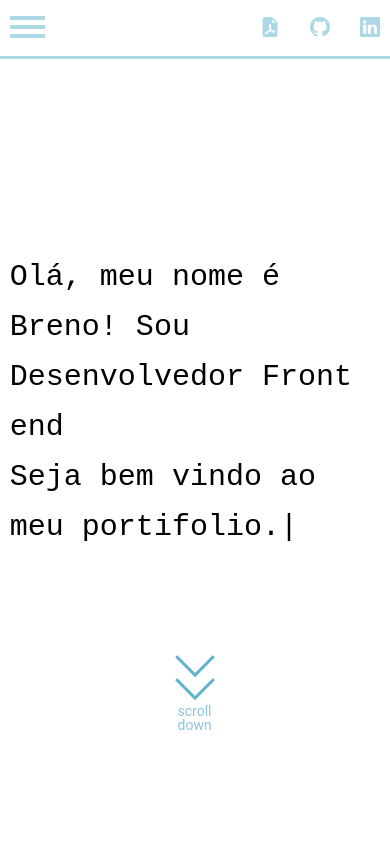
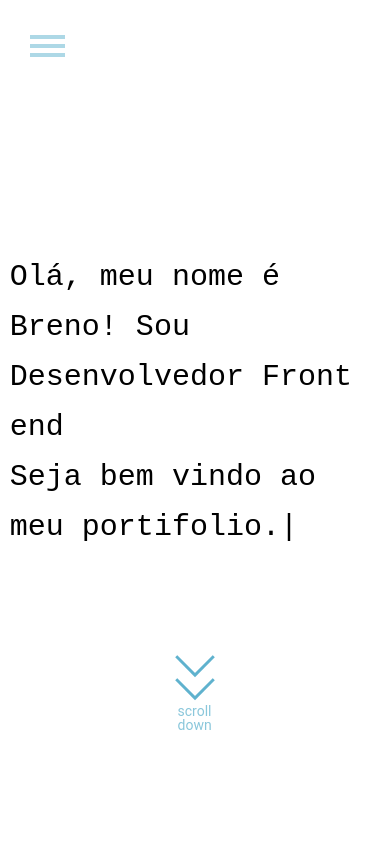
Before and after one commit to breno-Ferrari/PortifolioV2, a Next.js app: page / in a window 390 px wide. Shown: the top 844 px of the page. Built offline with nearby package versions, Linux system fonts and the light colour scheme.

Commit message:
Ajustes links e navbar mobile

```diff
--- a/pages/index.jsx
+++ b/pages/index.jsx
@@ -7,11 +7,13 @@ import Projetos from "../src/components/Projetos/projetos";
 import Tecnologias from "../src/components/Tecnologias/tecnologias";
 import Footer from "../src/components/Footer/footer";
 import NavBar from "../src/components/NavBar/navBar";
+import NavBarMobile from "../src/components/NavBarMobile/navBarMobile";
 import AboutMe from "../src/components/AboutMe/aboutMe";
 export default function Home() {
   return (
     <>
-      <NavBar />
+      {/* <NavBar /> */}
+      <NavBarMobile />
       <Header />
       <AboutMe />
       <Tecnologias />
--- a/src/components/Link/link.jsx
+++ b/src/components/Link/link.jsx
@@ -2,10 +2,10 @@ import NextLink from "next/link";
 import style from "./link.module.scss"
 
 
-export default function Link({children, href, ...props}){
+export default function Link({children, href, download, ...props}){
     return(
-        <NextLink href={href} passHref>
-            <a {...props} className={style.link}>{children}</a>
+        <NextLink href={href}>
+            <a className={style.link} {...props}>{children}</a>
         </NextLink>
     )
 }
--- a/src/components/NavBar/NavBar.module.scss
+++ b/src/components/NavBar/NavBar.module.scss
@@ -5,11 +5,10 @@
   position: fixed;
   top: 0;
   left: 50%;
-  transform: translateX(-50%);
+  // transform: translateX(-50%);
   background-color: #fff;
   width: 100%;
   height: 60px;
-  z-index: 2;
 
   &__align{
     display: flex;
--- a/src/components/NavBar/navBar.jsx
+++ b/src/components/NavBar/navBar.jsx
@@ -64,7 +64,6 @@ export default function NavBar() {
                 <a href="/files/CV_BrenoVelosaFerrari.pdf " target="_blank" rel="noopener noreferrer" className={styles.container__align__itens__right__linkedin} alt="Download do curriculo em PDF" download><BsFillFileEarmarkPdfFill /></a>
                 <a href="https://bit.ly/3q4s0oL" target="_blank" rel="noreferrer" className={styles.container__align__itens__right__github} alt="Link para o gitHub"><BsGithub /></a>
                 <a href="https://bit.ly/3cIuTZe" target="_blank" rel="noreferrer" className={styles.container__align__itens__right__linkedin} alt="Link para o linkedin"><BsLinkedin /></a>
-
             </div>
 
           </div>
--- /dev/null
+++ b/src/components/NavBarMobile/bars/bars.jsx
@@ -0,0 +1,26 @@
+import React from "react";
+import { useEffect, useLayoutEffect, useRef } from "react"
+import styles from "./bars.module.scss"
+
+
+
+export default function BarsMenu({...props}) {
+    const ref1 = useRef(null);
+    const ref2 = useRef(null)
+    const ref3 = useRef(null)
+
+    const CreateX = () =>{
+      ref1.current?.classList.toggle(`${styles.container__change__bar1}`)
+      ref2.current?.classList.toggle(`${styles.container__change__bar2}`)
+      ref3.current?.classList.toggle(`${styles.container__change__bar3}`)
+    }
+
+    return (
+      <div className={styles.container} onClick={CreateX} {...props}>
+        <div className={styles.bar1} ref={ref1}></div>
+        <div className={styles.bar2} ref={ref2}></div>
+        <div className={styles.bar3} ref={ref3}></div>
+      </div>
+    )
+
+  }
--- /dev/null
+++ b/src/components/NavBarMobile/bars/bars.module.scss
@@ -0,0 +1,32 @@
+.container{
+  display: inline-block;
+  cursor: pointer;
+  &__change{
+    &__bar1{
+      transform: rotate(-45deg) translate(-8px, 7px);
+    }
+    &__bar2{
+      opacity: 0;
+    }
+    &__bar3{
+      transform: rotate(45deg) translate(-6px, -6px);
+    }
+  }
+  .bar1, .bar2, .bar3 {
+    width: 35px;
+    height: 4px;
+    background-color: hsl(195, 53%, 79%);
+    margin: 5px 0;
+    transition: 0.4s;
+  }
+  &:visited{
+    .bar1, .bar2, .bar3 {
+      width: 35px;
+      height: 4px;
+      background-color: hsl(195, 53%, 59%);
+      margin: 5px 0;
+      transition: 0.4s;
+    }
+
+  }
+}
--- /dev/null
+++ b/src/components/NavBarMobile/const.jsx
@@ -0,0 +1,9 @@
+const NavTextMobile = [
+    { value: 'Sobre Mim',href:"#header" ,download:false},
+    { value: 'Tecnologias',href:"#tecnologias" ,download:false},
+    { value: 'Projetos',href:"#projetos" ,download:false},
+    { value: 'Download Curriculo',href:"/files/CV_BrenoVelosaFerrari.pdf" ,download:true},
+    { value: 'Github',href:"https://bit.ly/3q4s0oL" ,download:false},
+    { value: 'Linkedin',href:"https://bit.ly/3cIuTZe" ,download:false},
+  ];
+  export default NavTextMobile;
--- /dev/null
+++ b/src/components/NavBarMobile/navBarMobile.jsx
@@ -0,0 +1,55 @@
+import styles from "./navBarMobile.module.scss"
+import BarsMenu from "./bars/bars"
+import { useState ,useRef} from "react";
+import NavTextMobile from "./const"
+import Link from "../Link/link"
+
+export default function NavBarMobile() {
+    const [menu,setMenu] = useState(true);
+    const ref = useRef(new Array(NavTextMobile.length));
+
+    function activeMenu(){
+        let body = document.querySelector("body");
+        if(menu === true){
+            setMenu(false)
+            body.style.overflow = "hidden";
+        }else{
+            setMenu(true)
+            body.style.overflow = "scroll";
+        }
+    }
+
+    return (
+        <section className={styles.container}>
+            <nav className={styles.container__navBar}>
+                <div className={menu===true ? styles.container__navBar__burguer :styles.container__navBar__burguerActive} onClick={activeMenu} >
+                    <BarsMenu />
+                </div>
+                <div className={menu===true ? styles.container__navBar__sideMenu :styles.container__navBar__sideMenuActive}>
+                    <ul className={styles.container__navBar__sideMenuActive__list}>
+                        <div className={styles.container__navBar__sideMenuActive__list__burguer} onClick={activeMenu} >
+                            <BarsMenu />
+                        </div>
+                        {
+                        NavTextMobile.map((item,i)=>(
+                            <li className={styles.container__navBar__sideMenuActive__list__item} key={i} ref={(el) => (ref.current[i] = el)}>
+                                {item.download === true ?
+                                <Link href={item.href} download onClick={activeMenu}>
+                                    {item.value}
+                                </Link>
+                                :
+                                <Link href={item.href} onClick={activeMenu}>
+                                    {item.value}
+                                </Link>
+                                }
+
+                            </li>
+                        ))
+                        }
+                    </ul>
+                </div>
+            </nav>
+        </section>
+
+    )
+}
--- /dev/null
+++ b/src/components/NavBarMobile/navBarMobile.module.scss
@@ -0,0 +1,59 @@
+.container{
+  display: flex;
+  align-items: flex-start;
+  flex-direction: row;
+  position: fixed;
+  z-index: 3;
+  width: 100%;
+  // overflow: auto;
+  &__navBar{
+    width: 100%;
+    padding: 0px 30px;
+    transition: all 0.5s;
+    // &__burguerActive{
+    //   display: flex;
+    //   justify-content: flex-end;
+    //   transition: all 0.5s;
+    // }
+    &__sideMenu{
+      width: 100vw;
+      height: 100vh;
+      display: flex;
+      position: fixed;
+      top: 0;
+      left: -120%;
+      justify-content: center;
+      background-color: hsl(0, 0%, 16%);
+      transition: all 0.3s;
+    }
+    &__sideMenuActive{
+      width: 100vw;
+      height: 100vh;
+      display: flex;
+      position: fixed;
+      top: 0;
+      left: 0%;
+      justify-content: center;
+      background-color: hsl(0, 0%, 16%);
+      transition: all 0.3s;
+      &__list{
+        display: flex;
+        flex-direction: column;
+        &__burguer{
+          display: flex;
+          justify-content: flex-end;
+          padding: 30px 30px 0px 30px;
+          transition: all 0.5s;
+        }
+        &__item{
+          display: flex;
+          align-items: center;
+          justify-content: space-around;
+          font-size: 25px;
+          height: 100%;
+          width: 100vw;
+        }
+      }
+    }
+  }
+}
```
